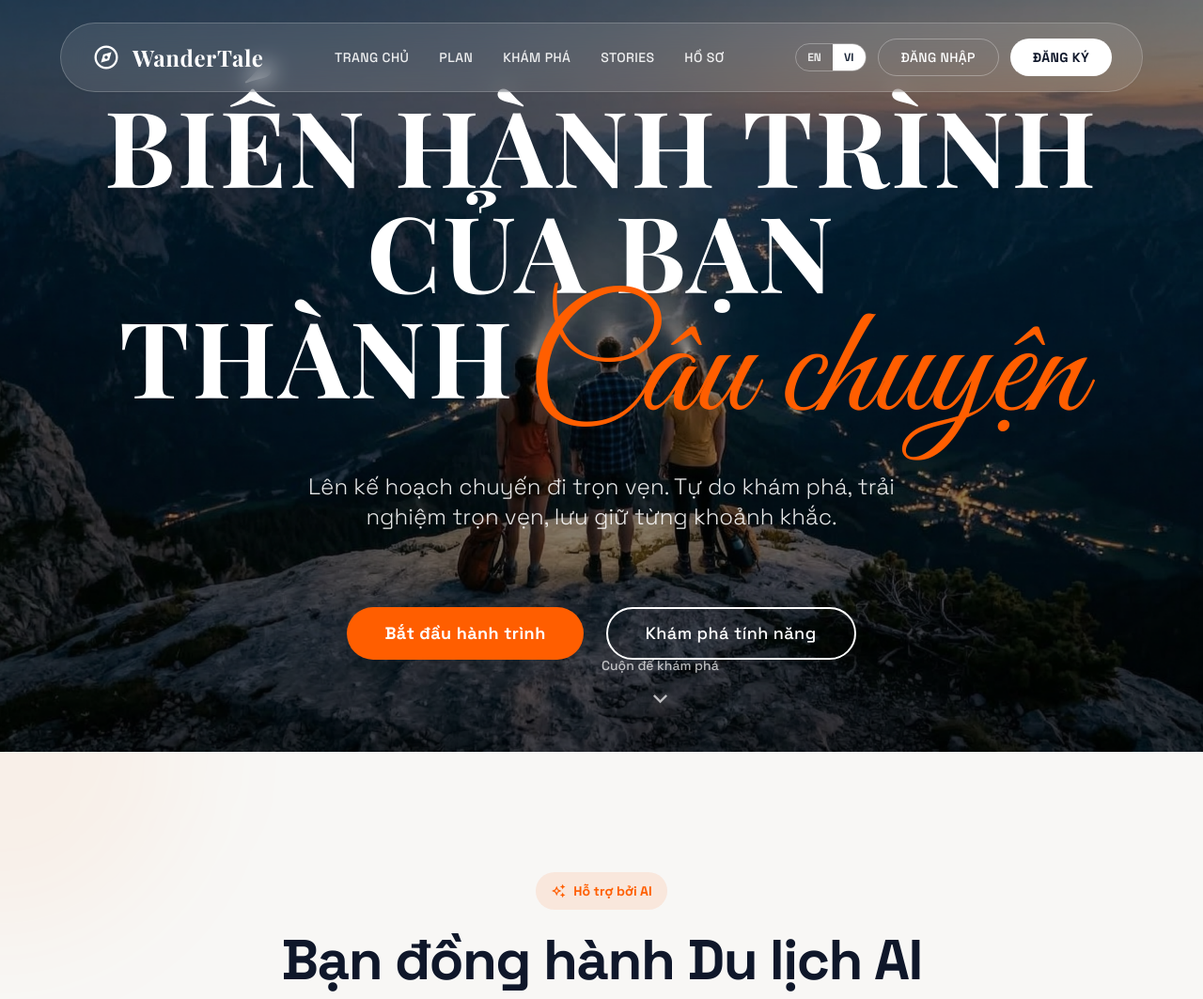
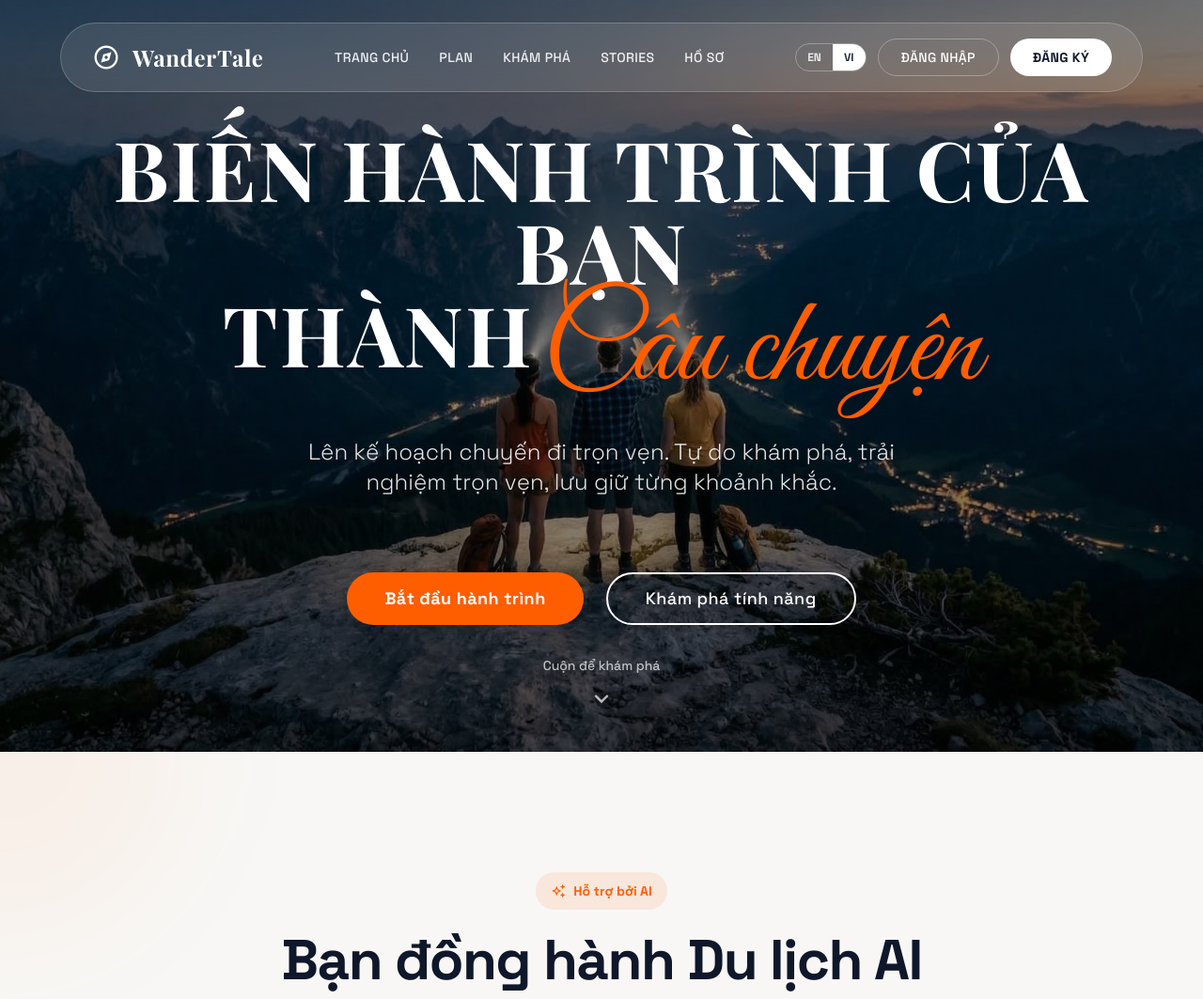
Before and after one commit to manhquang04/MVP_CP3, a website: page frontend/index.html in a window 1280 px wide. Shown: the top 1063 px of the page at 94% size. Drawn offline with nearby package versions, Linux system fonts and the light colour scheme; a web font is replaced by a local one.

Commit message:
Update home

```diff
--- a/frontend/index.html
+++ b/frontend/index.html
@@ -352,7 +352,7 @@
         </div>
         <div class="relative z-10 flex-1 flex flex-col items-center justify-center px-6 text-center">
             <div class="max-w-6xl mx-auto flex flex-col items-center gap-8">
-                <h1 class="hero-title text-white text-5xl sm:text-7xl md:text-8xl lg:text-[7rem] font-serif font-bold leading-[1.1] tracking-wide uppercase flex flex-col items-center">
+                <h1 class="hero-title text-white text-4xl sm:text-6xl md:text-7xl lg:text-[5.5rem] font-serif font-bold leading-[1.1] tracking-wide uppercase flex flex-col items-center">
                     <span data-i18n="heroTurnJourney">Turn your journey</span>
                     <span><span data-i18n="heroIntoStory">into a </span><span class="font-artistic text-primary tracking-normal" style="font-size: 1.5em; line-height: 0.7; margin-left: -0.1em; display: inline-block; transform: translateY(12px); font-weight: 400; text-transform: none;" data-i18n="storyWord">Story</span></span>
                 </h1>
@@ -370,7 +370,7 @@
             </div>
         </div>
         <!-- Scroll indicator -->
-        <div class="absolute bottom-8 left-1/2 transform -translate-x-1/2 z-20 animate-bounce">
+        <div class="absolute bottom-8 left-0 right-0 w-full flex justify-center z-20 animate-bounce">
             <a href="#features" class="flex flex-col items-center gap-2 text-white/70 hover:text-white transition-colors">
                 <span class="text-sm font-medium text-center" data-i18n="scrollToExplore">Scroll to explore</span>
                 <span class="material-symbols-outlined text-3xl">keyboard_arrow_down</span>
```
